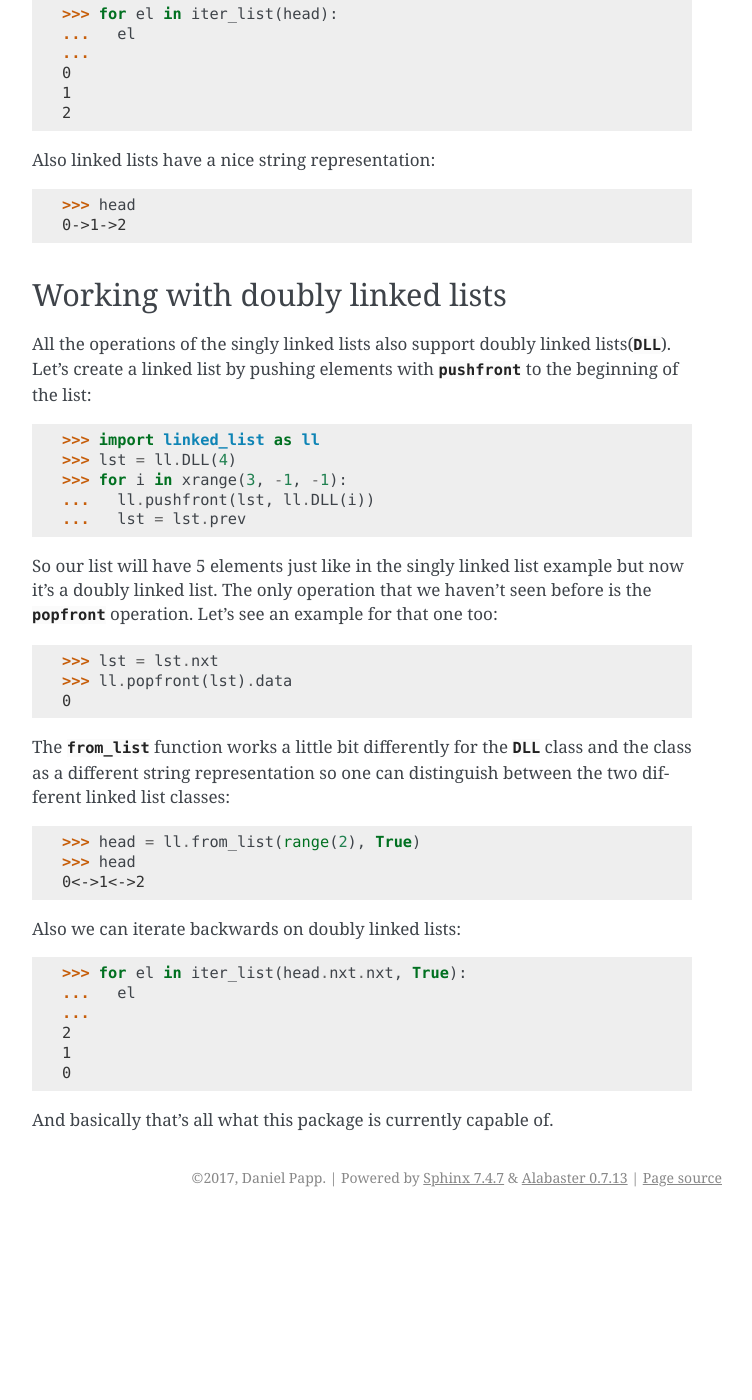
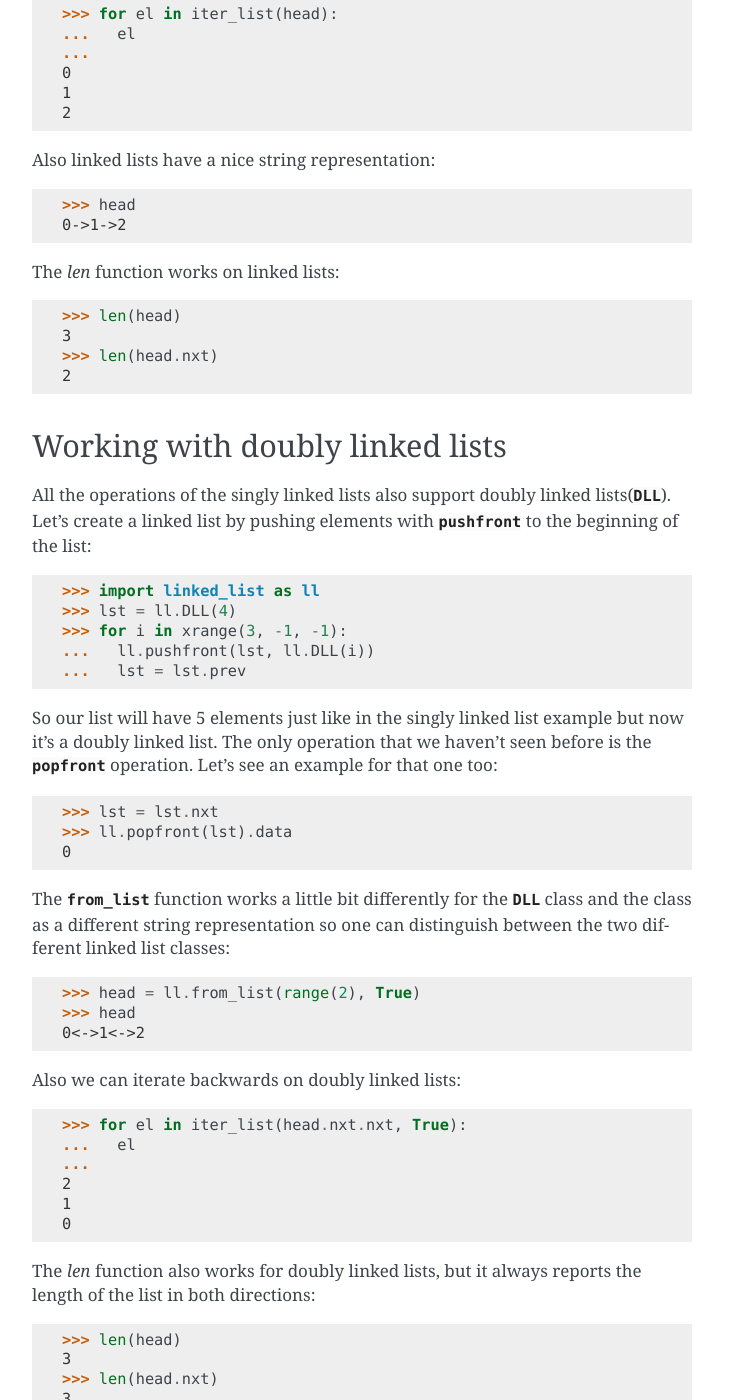
Before and after one commit to jakab922/linked_list, a Sphinx documentation site: the page built from docs/tutorial.rst, in a window 1280 px wide and 1400 px high, scrolled down 1149 px. Shown: the whole window, without its empty margins (388-1140 px from the left). Built offline with Sphinx 7.4.7, drawn with Linux system fonts in a browser that asks for light colours; before the commit the page ends 2366 px from its top, so only the background shows below that.

Commit message:
Corrected some bugs related to the len function.
The len function didn't work as it supposed to in ll.DLL.
Also it didn't have any documentation or tests.
Now it's corrected.

```diff
--- a/docs/tutorial.rst
+++ b/docs/tutorial.rst
@@ -61,6 +61,13 @@ Also linked lists have a nice string representation:
     >>> head
     0->1->2
 
+The `len` function works on linked lists:
+
+    >>> len(head)
+    3
+    >>> len(head.nxt)
+    2
+
 
 Working with doubly linked lists
 --------------------------------
@@ -105,4 +112,12 @@ Also we can iterate backwards on doubly linked lists:
     1
     0
 
+The `len` function also works for doubly linked lists, but it
+always reports the length of the list in both directions:
+
+    >>> len(head)
+    3
+    >>> len(head.nxt)
+    3
+
 And basically that's all what this package is currently capable of.
```
Also changed, not shown: 3 other files.
